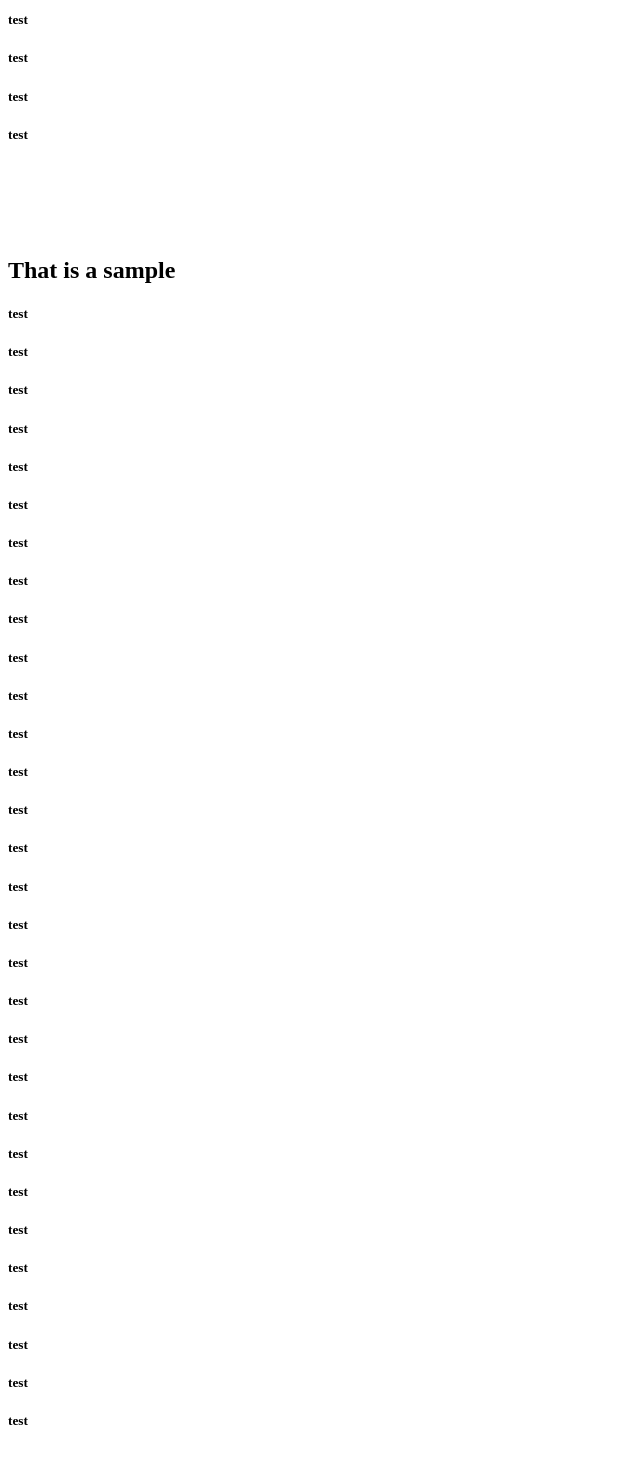
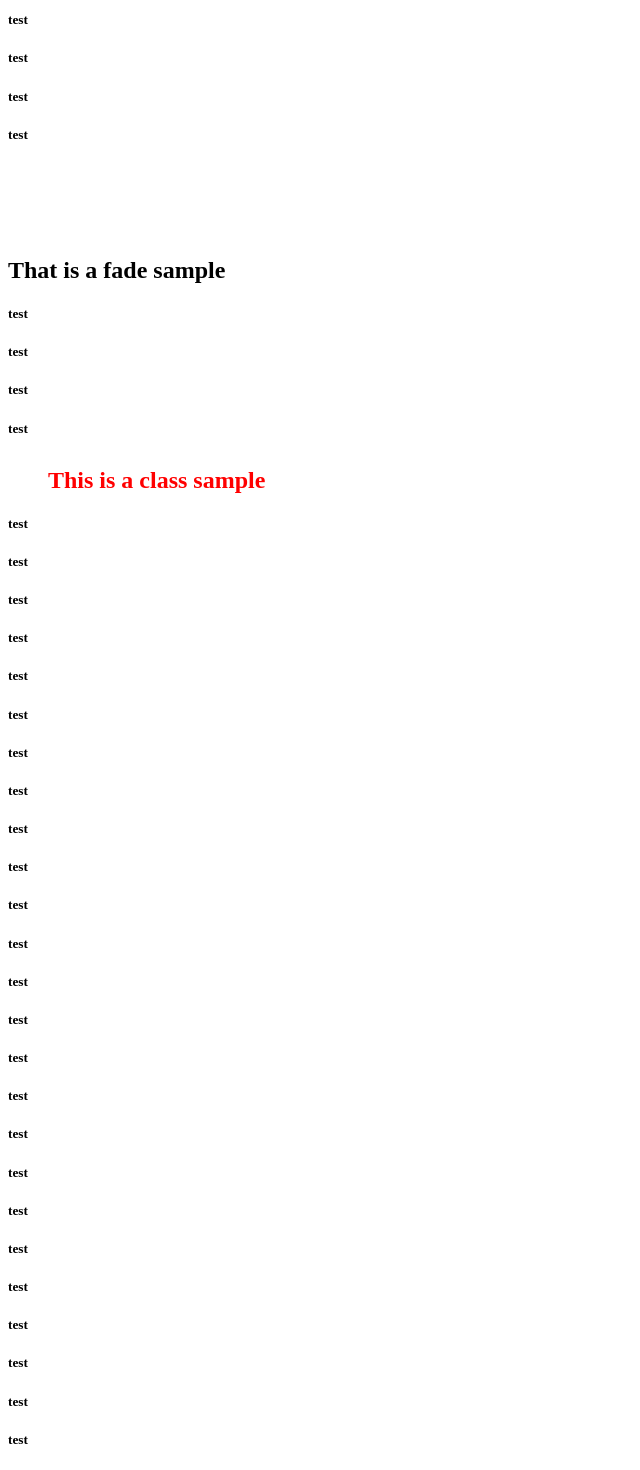
Before and after one commit to molandim/scroll-ui, an Angular app: page / in a window 1280 px wide. Shown: the part 870-2340 px from the top of the page, without its empty margins (0-640 px from the left). Built offline with nearby package versions, Linux system fonts and the light colour scheme.

Commit message:
adding scroll-class

```diff
--- a/src/app/app.component.html
+++ b/src/app/app.component.html
@@ -33,9 +33,16 @@
     <br>
     <br>
     <br>
-    <h2 scroll-fade [duration]="0.5" [delay]="0.3">That is a sample</h2>
+    <h2 scroll-fade [duration]="0.5" [delay]="0.3">That is a fade sample</h2>
 </div>
 
+<h5>test</h5>
+<h5>test</h5>
+<h5>test</h5>
+<h5>test</h5>
+<div>
+    <h2 class="original-class" scroll-class [duration]="0.5" [delay]="0.4" [class-name]="'on-screen'">This is a class sample</h2>
+</div>
 <h5>test</h5>
 <h5>test</h5>
 <h5>test</h5>
@@ -61,8 +68,3 @@
 <h5>test</h5>
 <h5>test</h5>
 <h5>test</h5>
-<h5>test</h5>
-<h5>test</h5>
-<h5>test</h5>
-<h5>test</h5>
-<h5>test</h5>
--- a/src/app/app.module.ts
+++ b/src/app/app.module.ts
@@ -13,6 +13,7 @@ import { ScrollParallaxFieldDirective } from './scroll-parallax-field.directive'
 import { ScrollUiDirective } from './scroll-ui.directive';
 import { ScrollUiFadeDirective} from './scroll-ui-fade.directive';
 import { ScrollUiListenerBaseDirective } from './scroll-ui-listener-base.directive';
+import { ScrollUiClassDirective } from './scroll-ui-class.directive';
 
 @NgModule({
   declarations: [
@@ -24,7 +25,8 @@ import { ScrollUiListenerBaseDirective } from './scroll-ui-listener-base.directi
     ScrollParallaxFieldDirective,*/
     ScrollUiDirective,
     ScrollUiFadeDirective,
-    ScrollUiListenerBaseDirective
+    ScrollUiListenerBaseDirective,
+    ScrollUiClassDirective
   ],
   imports: [
     BrowserModule,
--- /dev/null
+++ b/src/app/scroll-ui-class.directive.ts
@@ -0,0 +1,32 @@
+import {Directive, Input} from '@angular/core';
+import { ScrollUiFadeDirective } from './scroll-ui-fade.directive';
+
+@Directive({
+  selector: '[scroll-class]'
+})
+export class ScrollUiClassDirective extends ScrollUiFadeDirective {
+  @Input('class-name')
+  public className: string;
+  private originalClass: string;
+
+  ngAfterViewInit():void{
+    super.ngAfterViewInit();
+    this.originalClass = this.el.nativeElement.className;
+  }
+
+  applyInitStyles():void{
+    this.el.nativeElement.style.transition = `all ${this.duration}s ${this.easing} ${this.delay}s`;
+    if(this.isOnScreen){
+     // this.el.na
+    }
+  }
+
+  onScreenEnterHandler():void{
+    this.el.nativeElement.className = `${this.className} ${this.originalClass}`;
+  }
+
+  onScreenLeaveHandler():void{
+    this.el.nativeElement.className = this.originalClass;
+  }
+
+}
--- a/src/app/scroll-ui.style.scss
+++ b/src/app/scroll-ui.style.scss
@@ -2,3 +2,13 @@
     background-color: black;
     //transition: opacity 2s linear;
 }
+
+.original-class {
+    margin-top: 30px;
+    color: black;
+}
+
+.on-screen {
+    margin-left: 40px;
+    color: red;
+}
```
Also changed, not shown: 1 other file (tests, documents, lock files or other folders).
